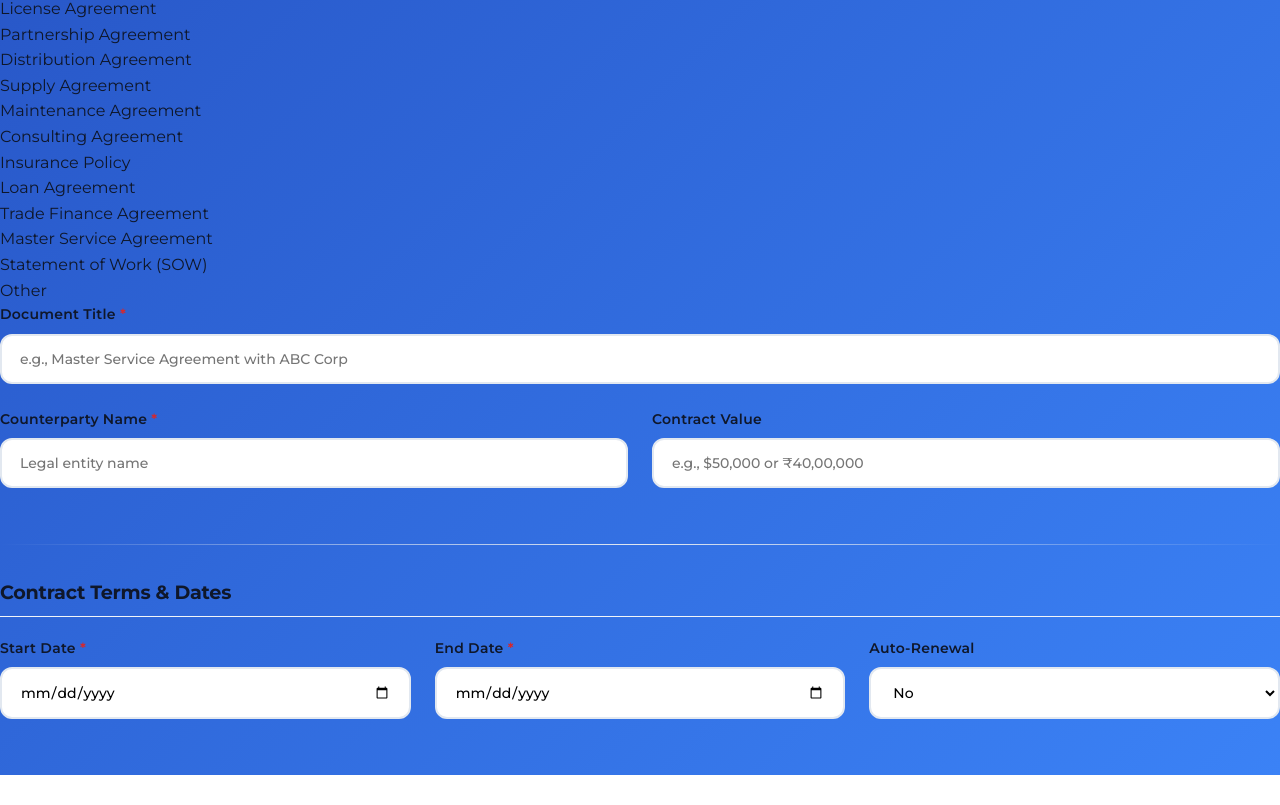
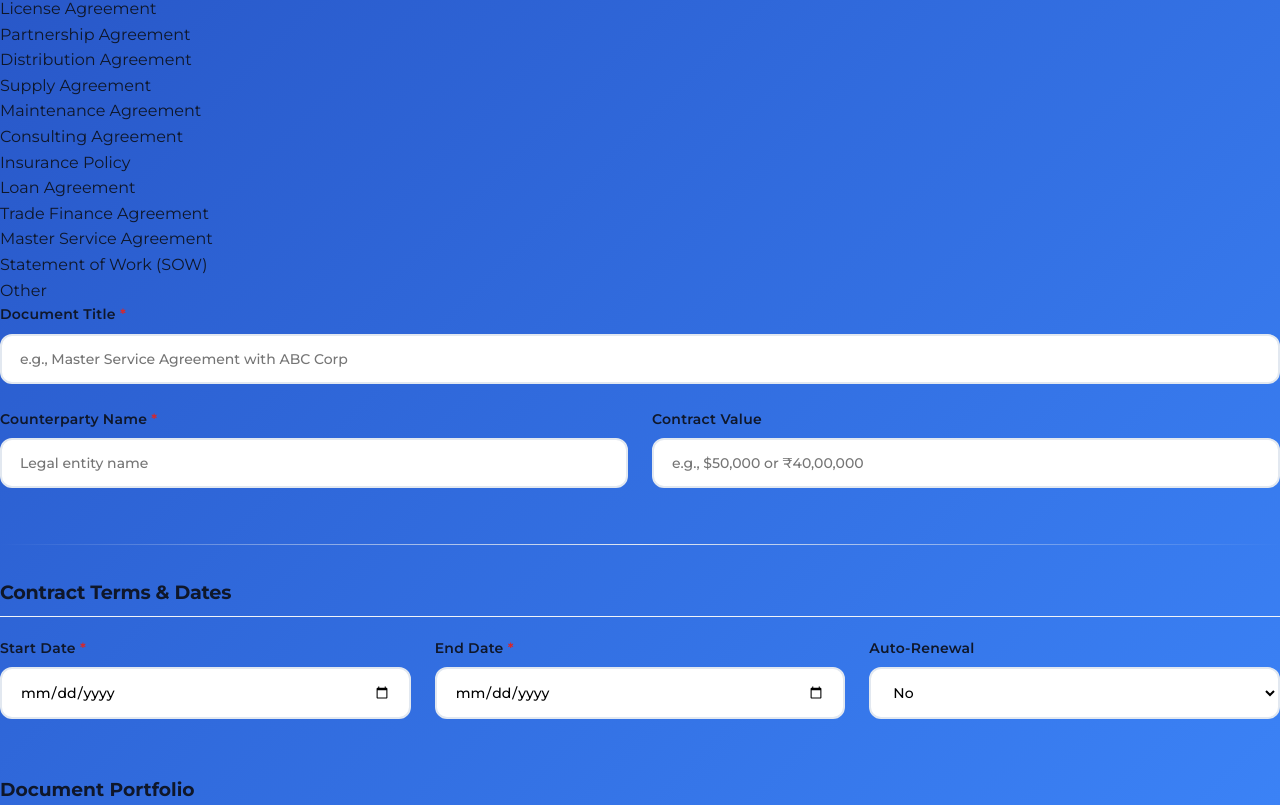
Before and after one commit to bivekostwaljain-ship-it/vayana-i-docs, a plain HTML site: page index.html in a window 1280 px wide. Shown: the part 1167-1972 px from the top of the page. Before the commit the page ends 1942 px from the top, so only its background shows below. Drawn offline with Linux system fonts and the light colour scheme; a script that the page names is missing.

Commit message:
Update index.html

```diff
--- a/index.html
+++ b/index.html
@@ -2101,3 +2101,21 @@
                                         <option value="Yes - 90 days notice">Yes - 90 days notice</option>
                                         <option value="Yes - Other">Yes - Other notice period</option>
                                     </select>
+                                    </div>
+                            </div>
+                        </div>
+                    </form>
+                </div>
+
+                <!-- Documents List -->
+                <div id="documents-list">
+                    <h3>Document Portfolio</h3>
+                    <div id="documents-container">
+                        <!-- Documents will be displayed here -->
+                    </div>
+                </div>
+            </div>
+        </div>
+    </div>
+</body>
+</html>
```
